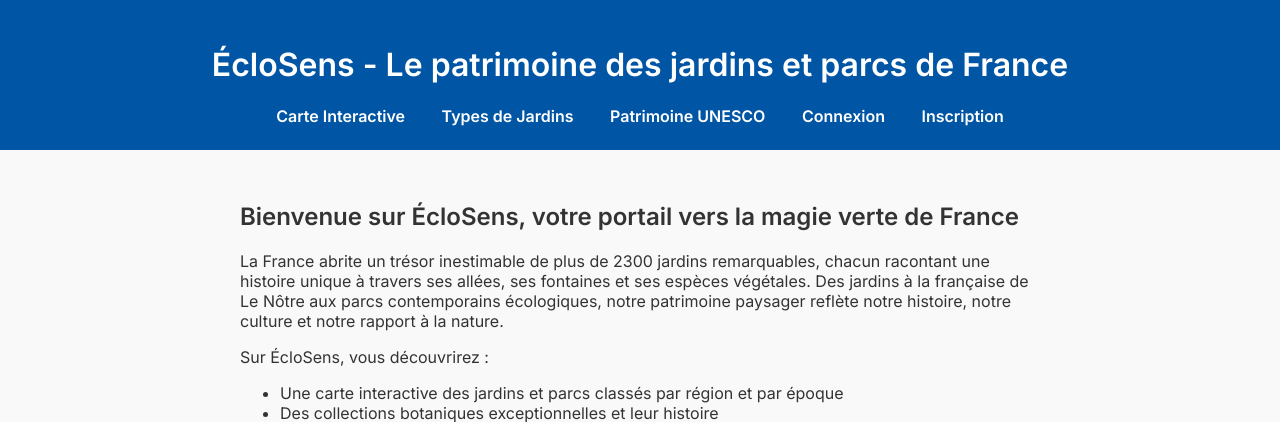
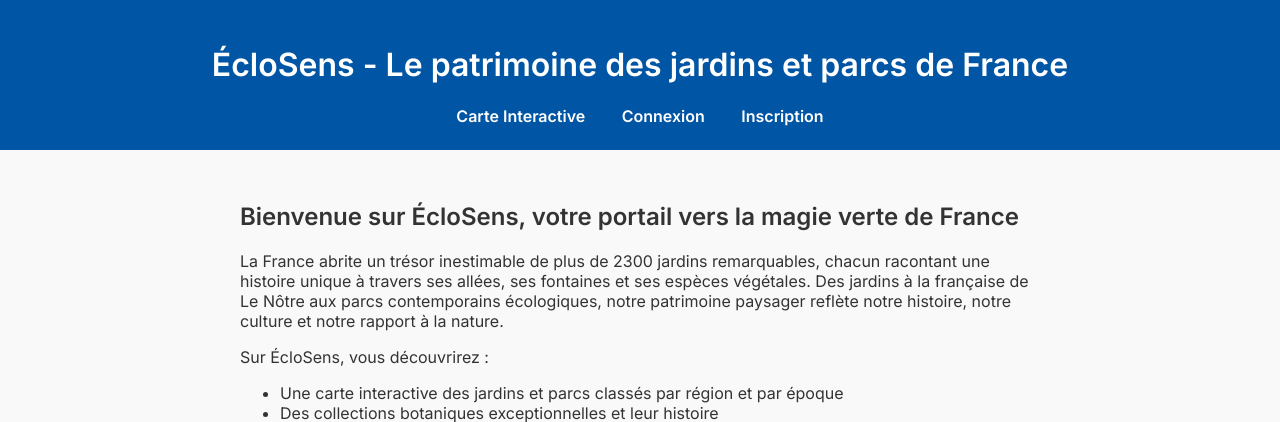
Before and after one commit to Adam7820/Projet-Web, a PHP site: page / in a window 1280 px wide. Shown: the top 422 px of the page. Run offline with PHP 8.4, Linux system fonts and the light colour scheme.

Commit message:
correction mauvais liens

```diff
--- a/index.php
+++ b/index.php
@@ -18,8 +18,6 @@
     <h1>ÉcloSens - Le patrimoine des jardins et parcs de France</h1>
     <nav>
       <a href="carte_interactive.php">Carte Interactive</a>
-      <a href="types_jardins.php">Types de Jardins</a>
-      <a href="patrimoine.php">Patrimoine UNESCO</a>
       <a href="connexion.php">Connexion</a>
       <a href="inscription.php">Inscription</a>
     </nav>
```
